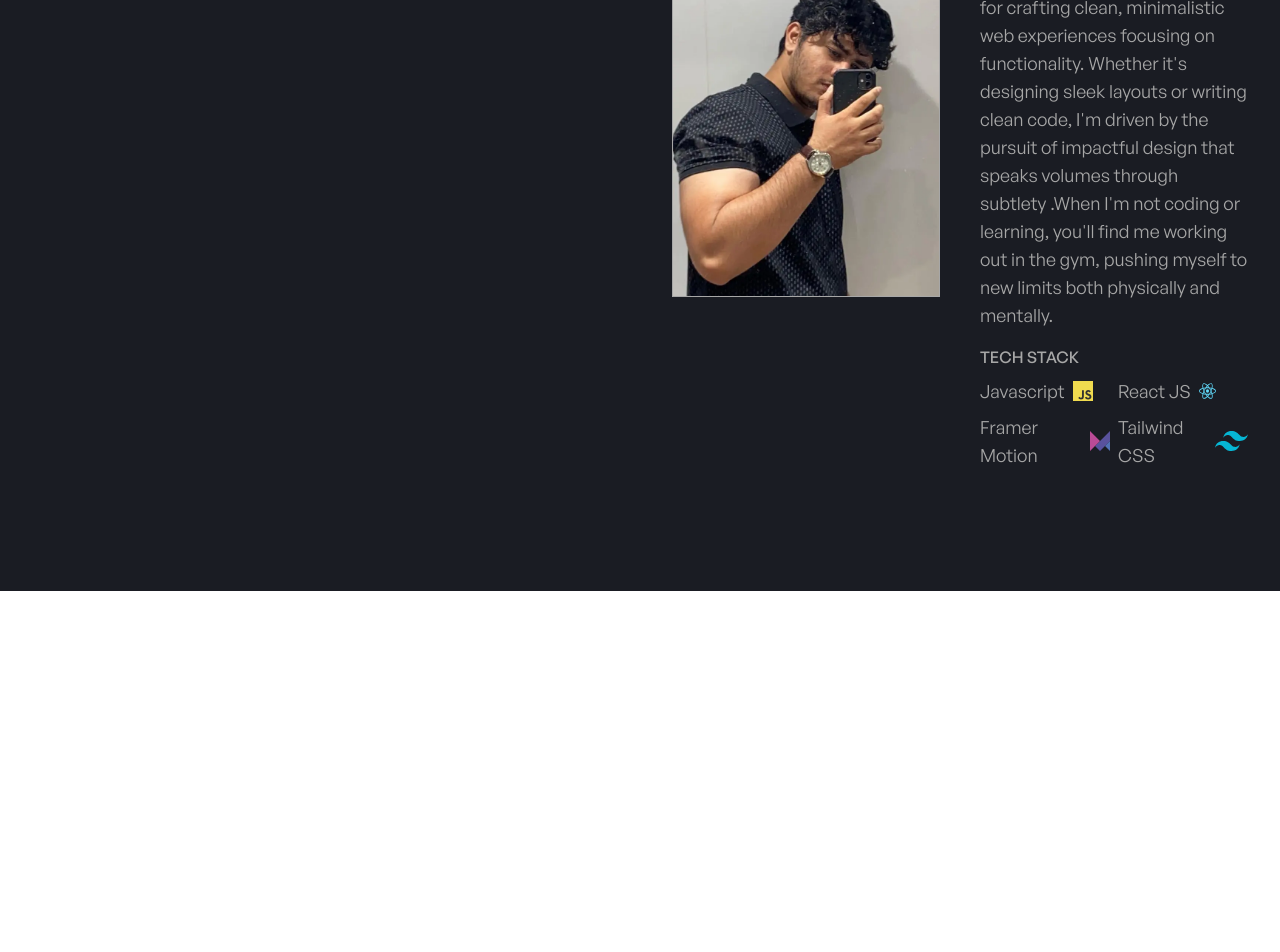
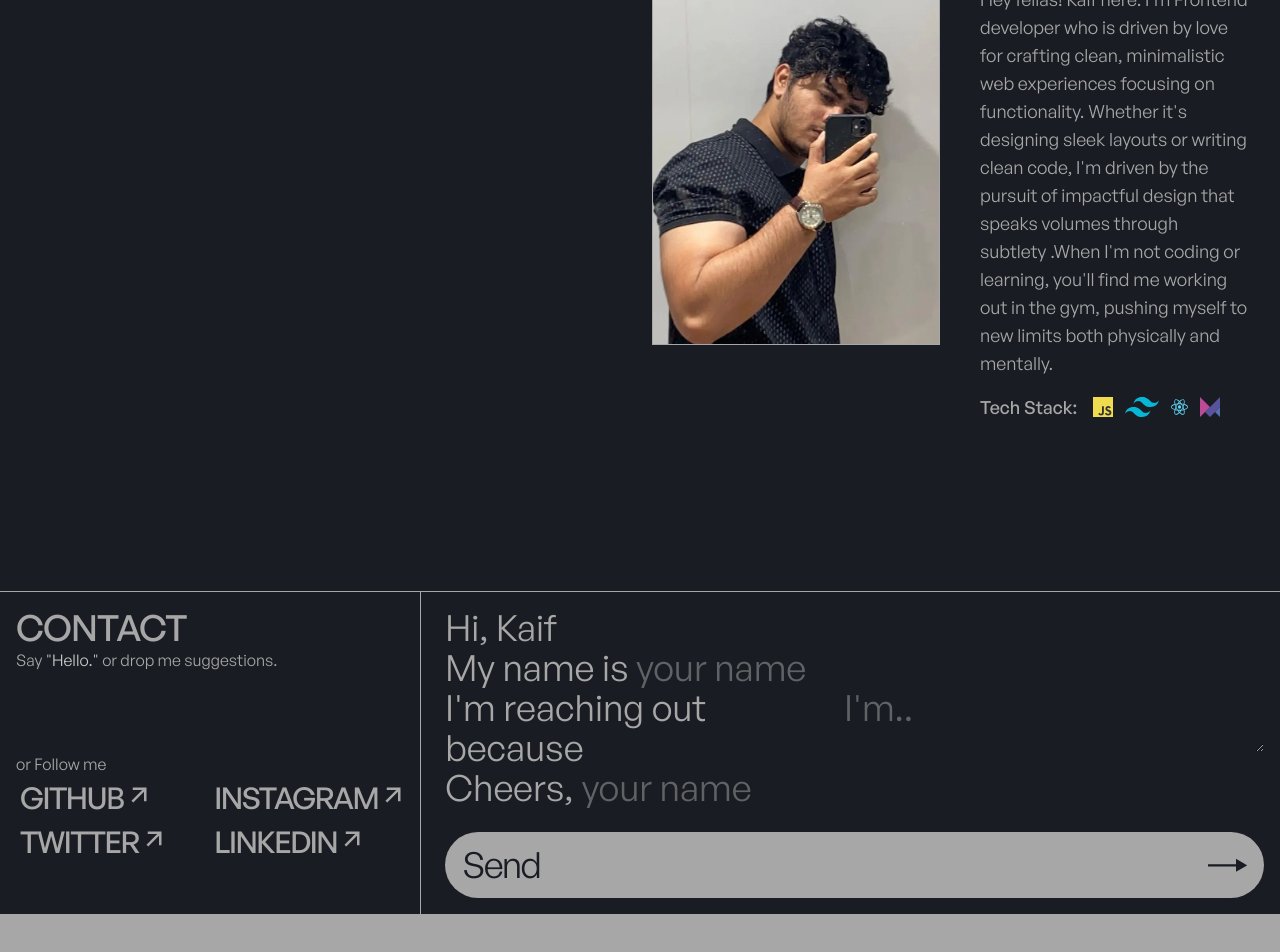
Before and after one commit to Kayeff/Portfolio, a React (Vite) app: page / in a window 1280 px wide. Shown: the part 1820-2772 px from the top of the page. Before the commit the page ends 2411 px from the top, so only its background shows below. Built offline with nearby package versions, Linux system fonts and the light colour scheme.

Commit message:
make hero about projects contact section with framer animation

```diff
--- a/package.json
+++ b/package.json
@@ -6,8 +6,8 @@
   "scripts": {
     "dev": "vite",
     "build": "vite build",
-    "lint": "eslint .",
-    "preview": "vite preview"
+    "preview": "vite preview",
+    "deploy": "npm run build && gh-pages -d dist"
   },
   "dependencies": {
     "@remixicon/react": "^4.6.0",
@@ -16,6 +16,7 @@
     "lenis": "^1.2.3",
     "react": "^19.0.0",
     "react-dom": "^19.0.0",
+    "tailwind-merge": "^3.0.2",
     "tailwindcss": "^4.0.11"
   },
   "devDependencies": {
@@ -26,6 +27,7 @@
     "eslint": "^9.21.0",
     "eslint-plugin-react-hooks": "^5.1.0",
     "eslint-plugin-react-refresh": "^0.4.19",
+    "gh-pages": "^6.3.0",
     "globals": "^15.15.0",
     "vite": "^6.2.0"
   }
--- a/src/App.jsx
+++ b/src/App.jsx
@@ -3,6 +3,8 @@ import Hero from "./components/Hero";
 import { ReactLenis } from "lenis/react";
 import Projects from "./components/Projects";
 import About from "./components/About";
+import Contact from "./components/Contact";
+import Footer from "./components/Footer";
 
 export default function App() {
   return (
@@ -21,6 +23,8 @@ export default function App() {
         <Hero />
         <Projects />
         <About />
+        <Contact />
+        <Footer />
       </main>
     </ReactLenis>
   );
--- a/src/components/About.jsx
+++ b/src/components/About.jsx
@@ -1,14 +1,17 @@
 import react from "../assets/react.svg";
-import motion from "../assets/framer-motion.svg";
+import framerMotion from "../assets/framer-motion.svg";
 import js from "../assets/javascript.svg";
 import tailwind from "../assets/tailwind-css.svg";
+import SmallHeading from "./SmallHeading";
 
 const stack = [
   { stackName: "Javascript", stackIcon: js },
+  { stackName: "Tailwind CSS", stackIcon: tailwind },
   { stackName: "React JS", stackIcon: react },
-  { stackName: "Framer Motion", stackIcon: motion },
-  { stackName: "Tailwind CSS", stackIcon: tailwind },
+  { stackName: "Framer Motion", stackIcon: framerMotion },
 ];
+
+import { motion } from "framer-motion";
 
 export default function About() {
   return (
@@ -16,11 +19,25 @@ export default function About() {
       <div></div>
       <div className="w-full flex items-center justify-center p-8">
         <div className="grid grid-cols-2 gap-10 ">
-          <div className="me h-96 border border-rich-grey"></div>
+          <motion.div
+            initial={{ opacity: 0 }}
+            whileInView={{ opacity: 1 }}
+            transition={{ duration: 0.7, ease: "easeInOut" }}
+            viewport={{ once: true }}
+            className="me h-96 w-72 border border-rich-grey justify-self-end"
+          ></motion.div>
           <div className="flex flex-col gap-4">
             <div>
-              <h1 className="font-medium uppercase">About me</h1>
-              <p className="laptop:text-lg tracking-normal text-sm">
+              <div className="flex items-center justify-start">
+                <SmallHeading title={"About me"} />
+              </div>
+              <motion.p
+                whileInView={{ opacity: 1 }}
+                initial={{ opacity: 0 }}
+                viewport={{ once: true }}
+                transition={{ duration: 1, ease: "easeInOut", delay: 0.1 }}
+                className="laptop:text-lg tracking-normal text-sm"
+              >
                 Hey fellas! Kaif here. I'm Frontend developer who is driven by
                 love for crafting clean, minimalistic web experiences focusing
                 on functionality. Whether it's designing sleek layouts or
@@ -28,19 +45,34 @@ export default function About() {
                 design that speaks volumes through subtlety .When I'm not coding
                 or learning, you'll find me working out in the gym, pushing
                 myself to new limits both physically and mentally.
-              </p>
+              </motion.p>
             </div>
-            <div className="flex flex-col gap-2">
-              <h1 className="font-medium uppercase">Tech Stack</h1>
-              <ul className="grid grid-cols-2 gap-2 text-lg">
+            <div className="flex items-center justify-start gap-4">
+              <motion.h1
+                whileInView={{ opacity: 1 }}
+                initial={{ opacity: 0 }}
+                viewport={{ once: true }}
+                transition={{ duration: 1, ease: "easeInOut", delay: 0.2 }}
+                className="font-medium text-lg"
+              >
+                Tech Stack:{" "}
+              </motion.h1>
+              <ul className="flex gap-3 text-lg">
                 {stack.map((item, index) => (
-                  <li
-                    className="flex items-center justify-start gap-2"
+                  <motion.li
+                    whileInView={{ opacity: 1 }}
+                    initial={{ opacity: 0 }}
+                    viewport={{ once: true }}
+                    transition={{
+                      duration: 1,
+                      ease: "easeInOut",
+                      delay: index * 0.1,
+                    }}
+                    className="flex items-center justify-start"
                     key={index}
                   >
-                    <h1>{item.stackName}</h1>
                     <img className="h-5" src={item.stackIcon} alt="" />
-                  </li>
+                  </motion.li>
                 ))}
               </ul>
             </div>
--- /dev/null
+++ b/src/components/Contact.jsx
@@ -0,0 +1,58 @@
+import { motion } from "framer-motion";
+import ContactLink from "./ContactLink";
+import Form from "./Form";
+
+export default function Contact() {
+  return (
+    <section className="w-full bg-night text-rich-grey grid grid-cols-3 gap-2 border-t border-rich-grey">
+      <div className="w-full p-4 flex items-center justify-start flex-col gap-20 border-r border-rich-grey">
+        <div className="w-full flex flex-col">
+          <motion.h1
+            whileInView={{ opacity: 1 }}
+            initial={{ opacity: 0 }}
+            viewport={{ once: true }}
+            transition={{ duration: 1, ease: "easeInOut", delay: 0.1 }}
+            className="uppercase tracking-tight font-medium text-4xl"
+          >
+            Contact
+          </motion.h1>
+          <motion.p
+            whileInView={{ opacity: 1 }}
+            initial={{ opacity: 0 }}
+            viewport={{ once: true }}
+            transition={{ duration: 1, ease: "easeInOut", delay: 0.1 }}
+            className="text-#1a1c23 laptop:text-base font-normal text-sm"
+          >
+            Say <span className="text-light-gray">"Hello."</span> or drop me
+            suggestions.
+          </motion.p>
+        </div>
+        <div className="w-full flex flex-col">
+          <motion.h1
+            whileInView={{ opacity: 1 }}
+            initial={{ opacity: 0 }}
+            viewport={{ once: true }}
+            transition={{ duration: 1, ease: "easeInOut", delay: 0.1 }}
+          >
+            or Follow me
+          </motion.h1>
+          <div className="w-full grid-cols-2 grid">
+            <ContactLink href="https://github.com/Kayeff" title="github" />
+            <ContactLink
+              href="https://www.instagram.com/kayfsaiyed/"
+              title="instagram"
+            />
+            <ContactLink href="https://x.com/dombkodr" title="twitter" />
+            <ContactLink
+              href="https://www.linkedin.com/in/kaif-saiyed-452b851b6/"
+              title="linkedin"
+            />
+          </div>
+        </div>
+      </div>
+      <div className="w-full col-span-2 text-4xl p-4">
+        <Form />
+      </div>
+    </section>
+  );
+}
--- /dev/null
+++ b/src/components/ContactLink.jsx
@@ -0,0 +1,45 @@
+import { motion } from "framer-motion";
+import { useState } from "react";
+import { RiArrowRightUpLine } from "@remixicon/react";
+
+export default function ContactLink({ title, href }) {
+  const [isHovered, setIsHovered] = useState(false);
+
+  return (
+    <motion.a
+      href={href}
+      initial={{ opacity: 0 }}
+      whileInView={{ opacity: 1 }}
+      transition={{ duration: 0.7, ease: "easeInOut" }}
+      onMouseEnter={() => setIsHovered(true)}
+      onMouseLeave={() => setIsHovered(false)}
+      className="w-full relative overflow-hidden flex items-center justify-start"
+    >
+      <div className="w-full relative p-1">
+        <span className="uppercase font-medium tracking-tighter text-3xl text-rich-grey flex items-start">
+          {title}{" "}
+          <span>
+            <RiArrowRightUpLine size={30} />
+          </span>
+        </span>
+      </div>
+      <motion.div
+        initial={{ height: 0 }}
+        animate={{ height: isHovered ? "100%" : 0 }}
+        transition={{ duration: 0.3, ease: "easeInOut" }}
+        className="w-full absolute left-1/2 -translate-x-1/2 bg-rich-grey flex items-center justify-between overflow-hidden"
+      >
+        <motion.div
+          initial={{ height: 0 }}
+          animate={{ height: isHovered ? "100%" : 0 }}
+          transition={{ duration: 0.3, ease: "easeInOut" }}
+          className="w-full absolute left-1/2 -translate-x-1/2 bg-rich-grey flex items-center justify-between overflow-hidden p-1"
+        >
+          <span className="text-3xl font-medium uppercase text-night flex justify-center tracking-tighter">
+            {title}{" "}
+          </span>
+        </motion.div>
+      </motion.div>
+    </motion.a>
+  );
+}
--- /dev/null
+++ b/src/components/Footer.jsx
@@ -0,0 +1,3 @@
+export default function Footer() {
+  return <footer className="w-full min-h-60 bg-rich-grey"></footer>;
+}
--- /dev/null
+++ b/src/components/Form.jsx
@@ -0,0 +1,53 @@
+import { motion } from "framer-motion";
+import React from "react";
+
+export default function Form() {
+  return (
+    <motion.form
+      whileInView={{ opacity: 1 }}
+      initial={{ opacity: 0 }}
+      transition={{ duration: 1, ease: "easeInOut", delay: 0.2 }}
+      viewport={{ once: true }}
+      action=""
+      className="flex flex-col gap-6"
+    >
+      <div>
+        <p>Hi, Kaif</p>
+        <p>
+          My name is{" "}
+          <input type="text" placeholder="your name" className="outline-none" />
+        </p>
+        <p className="flex items-start gap-2">
+          I'm reaching out because{" "}
+          <textarea
+            placeholder="I'm.."
+            className="outline-none resize-x h-16"
+          />
+        </p>
+        <p className="flex items-start gap-2">
+          Cheers,{" "}
+          <input type="text" placeholder="your name" className="outline-none" />
+        </p>
+      </div>
+      <div className="w-full">
+        <button className="w-full bg-rich-grey py-3 px-4 rounded-full text-night tracking-tighter flex items-center justify-between hover:bg-transparent hover:border-rich-grey border border-transparent hover:text-rich-grey cursor-pointer duration-300">
+          <span className="">Send</span>
+          <svg
+            width="5%"
+            height="100%"
+            viewBox="0 0 35 13"
+            fill="none"
+            xmlns="http://www.w3.org/2000/svg"
+          >
+            <path
+              fill-rule="evenodd"
+              clip-rule="evenodd"
+              d="M25 0.726562L35 6.50007L25 12.2736V7.50007H0V5.50007H25V0.726562Z"
+              fill="CurrentColor"
+            ></path>
+          </svg>
+        </button>
+      </div>
+    </motion.form>
+  );
+}
--- a/src/components/Projects.jsx
+++ b/src/components/Projects.jsx
@@ -11,7 +11,7 @@ export default function Project() {
   return (
     <section className="min-h-screen w-full flex items-center justify-center flex-col relative bg-night text-rich-grey">
       <SmallHeading title={"Selected Projects"} />
-      <div className="h-full w-full flex items-start justify-center flex-col px-6 py-10 laptop:w-full">
+      <div className="w-full flex items-start justify-center flex-col px-6 py-10">
         {projects.map((proj) => (
           <ProjectBar key={`project-${proj.id}`} project={proj} />
         ))}
--- a/src/components/SmallHeading.jsx
+++ b/src/components/SmallHeading.jsx
@@ -1,13 +1,13 @@
 import { motion } from "framer-motion";
 
-export default function SmallHeading({ title }) {
+export default function SmallHeading({ title, delay }) {
   return (
     <div className="overflow-hidden">
       <motion.h3
         whileInView={{ opacity: 1 }}
         initial={{ opacity: 0 }}
         viewport={{ once: true }}
-        transition={{ duration: 1, ease: "easeInOut", delay: 0.4 }}
+        transition={{ duration: 1, ease: "easeInOut", delay: delay }}
         className="font-medium uppercase text-xs tracking-normal laptop:text-base text-end"
       >
         {title}
--- a/src/index.css
+++ b/src/index.css
@@ -31,8 +31,4 @@
   .link {
     @apply after:content-[''] after:h-[1px] after:w-full after:bg-rich-grey after:absolute after:-bottom-1 after:scale-x-0 after:origin-right after:transition-transform after:ease-in-out hover:after:scale-100 hover:after:origin-left after:duration-700 after:overflow-hidden text-rich-grey;
   }
-
-  .overlay {
-    @apply absolute top-1/2 left-1/2 -translate-x-1/2 -translate-y-1/2 w-full h-0;
-  }
 }
```
Also changed, not shown: src/components/Hero.jsx (+6 -7 lines), src/components/ProjectBar.jsx (+7 -4 lines), 1 other file (tests, documents, lock files or other folders).
